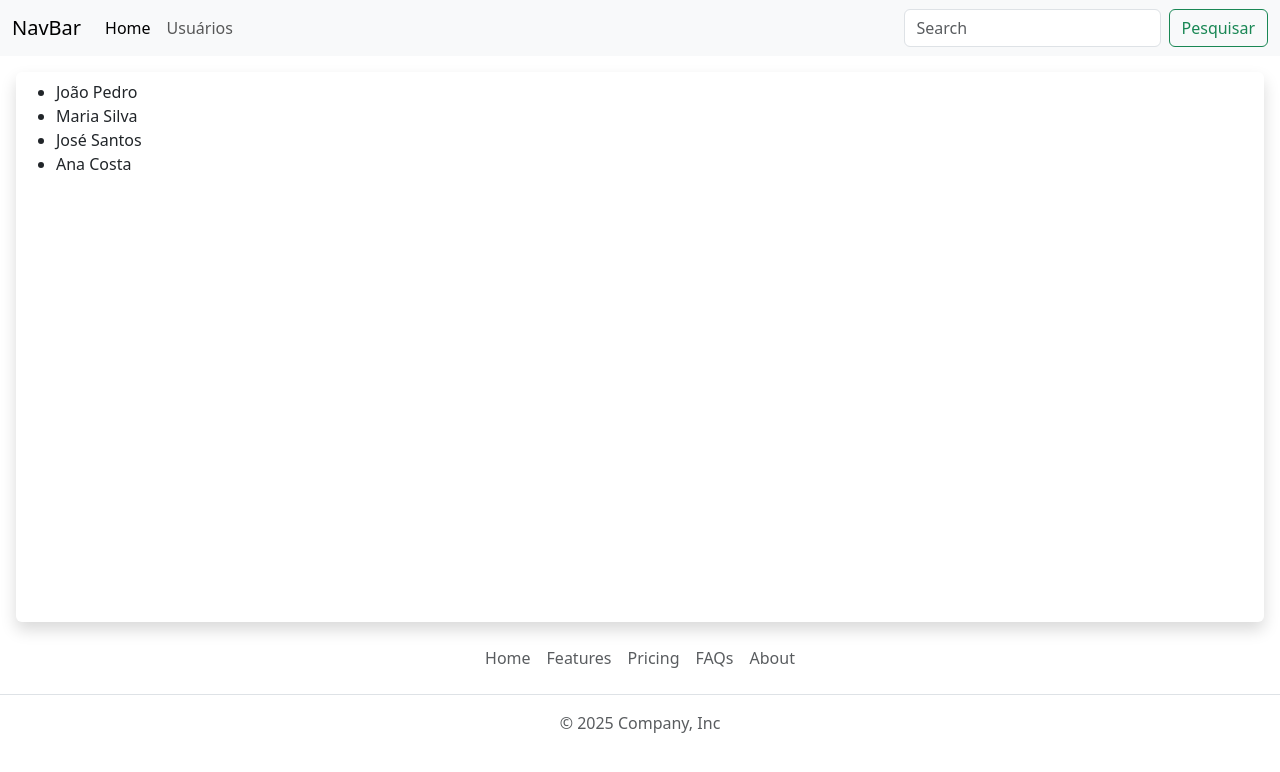
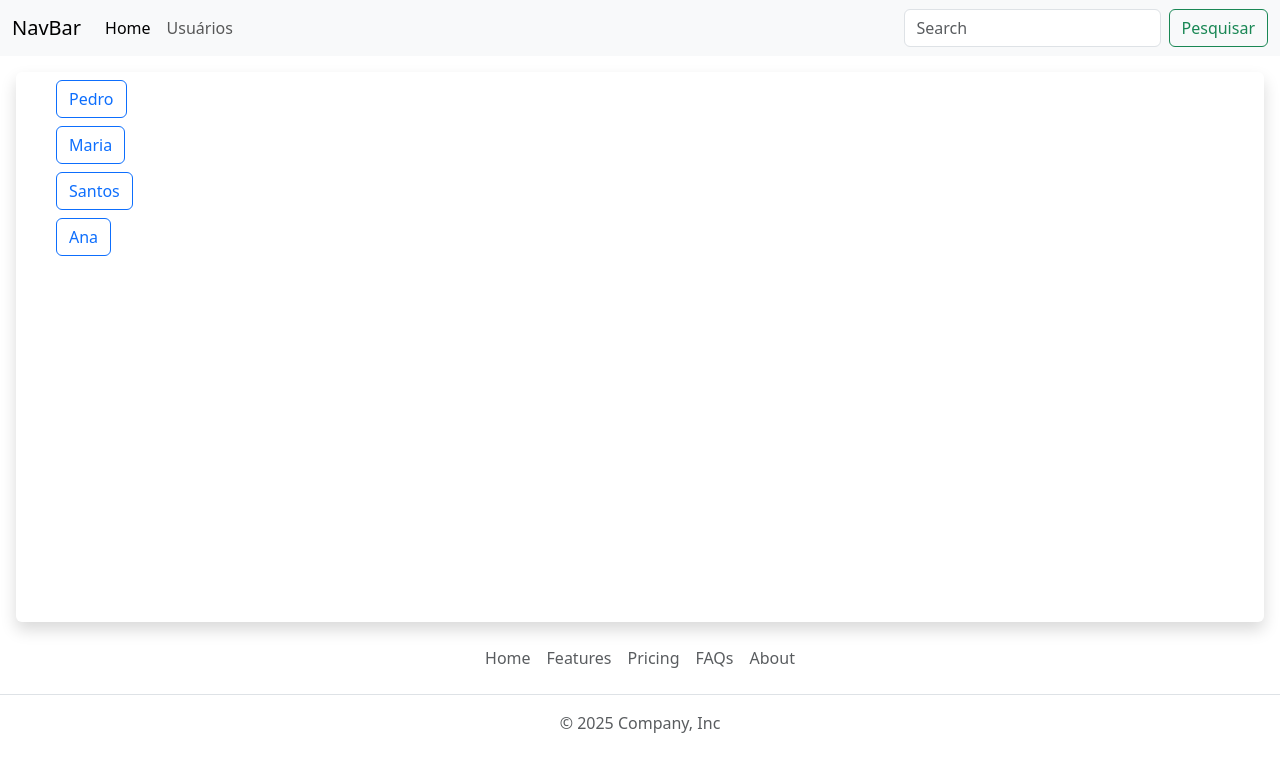
Before and after one commit to Jpmarinw/CursoAngular, an Angular app: page /users/list in a window 1280 px wide. Shown: the top 772 px of the page. Built offline with nearby package versions, Linux system fonts and the light colour scheme.

Commit message:
Parametros de rotas no Angular

```diff
--- a/src/app/app-module.ts
+++ b/src/app/app-module.ts
@@ -8,6 +8,7 @@ import { Navbar } from './_components/navbar/navbar';
 import { Footer } from './_components/footer/footer';
 import { BaseUi } from './_components/base-ui/base-ui';
 import { Users } from './pages/users/users';
+import { User } from './pages/user/user';
 
 @NgModule({
   declarations: [
@@ -17,6 +18,7 @@ import { Users } from './pages/users/users';
     Footer,
     BaseUi,
     Users,
+    User,
   ],
   imports: [
     BrowserModule,
--- a/src/app/app-routing-module.ts
+++ b/src/app/app-routing-module.ts
@@ -2,9 +2,11 @@ import { NgModule } from '@angular/core';
 import { RouterModule, Routes } from '@angular/router';
 import { Home } from './pages/home/home';
 import { Users } from './pages/users/users';
+import { User } from './pages/user/user';
 
 const routes: Routes = [{ path: '', component: Home },
-  { path: 'users/list', component: Users }
+  { path: 'users/list', component: Users },
+  { path: 'users/:username', component: User }
 ];
 
 @NgModule({
--- /dev/null
+++ b/src/app/pages/user/user.html
@@ -0,0 +1 @@
+<h2>Essa página é do(a) {{ username }}</h2>
--- /dev/null
+++ b/src/app/pages/user/user.ts
@@ -0,0 +1,20 @@
+import { Component, OnInit } from '@angular/core';
+import { ActivatedRoute } from '@angular/router';
+
+@Component({
+  selector: 'app-user',
+  standalone: false,
+  templateUrl: './user.html',
+  styleUrl: './user.css',
+})
+export class User implements OnInit {
+  username: string | null = '';
+
+  constructor(private route: ActivatedRoute) {}
+
+  ngOnInit() {
+    this.route.paramMap.subscribe((params) => {
+      this.username = params.get('username');
+    });
+  }
+}
--- a/src/app/pages/users/users.css
+++ b/src/app/pages/users/users.css
@@ -0,0 +1,3 @@
+.list-bottom {
+  list-style-type: none;;
+}
--- a/src/app/pages/users/users.html
+++ b/src/app/pages/users/users.html
@@ -1,3 +1,5 @@
-<ul>
-  <li *ngFor="let item of users">{{ item }}</li>
+<ul class="list-bottom">
+  <li class="mb-2" *ngFor="let user of users">
+    <button class="btn btn-outline-primary">{{ user }}</button>
+  </li>
 </ul>
--- a/src/app/pages/users/users.ts
+++ b/src/app/pages/users/users.ts
@@ -7,5 +7,5 @@ import { Component } from '@angular/core';
   styleUrl: './users.css',
 })
 export class Users {
-  users: String[] = ['João Pedro', 'Maria Silva', 'José Santos', 'Ana Costa'];
+  users: String[] = ['Pedro', 'Maria', 'Santos', 'Ana'];
 }
```
Also changed, not shown: src/app/pages/user/user.css (added).
